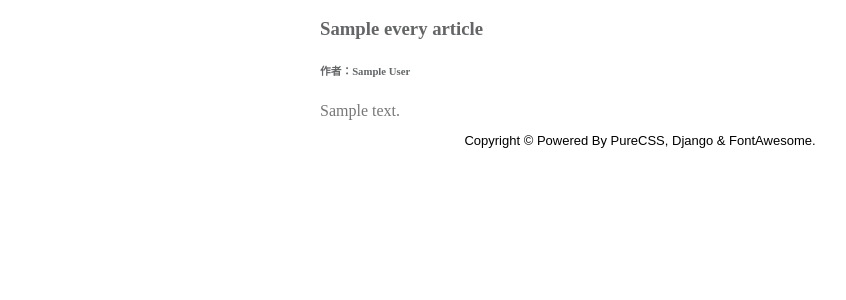
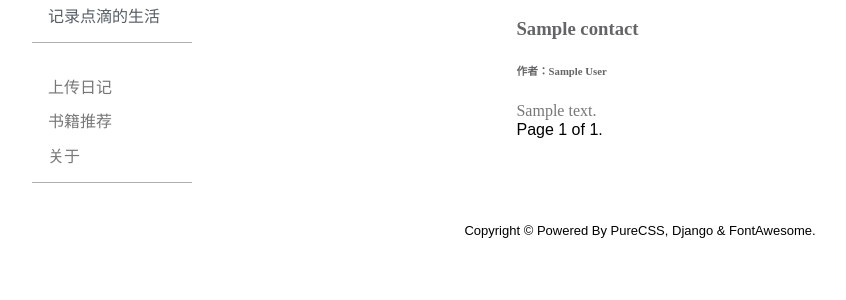
Before and after one commit to AIM-1993/CommunicationsWe, a Django app: template CW/CWblog/templates/CWblog/blog.html in a window 1280 px wide. Shown: the part 189-489 px from the top of the page, without its empty margins (0-846 px from the left). Run offline with Django 3.2, Linux system fonts and the light colour scheme; the template is opened without the code that fills it: most values are stand-ins (such as "Sample title", 1, 10 or a date in 2020); some libraries are stand-ins or nearby versions.

Commit message:
增加了翻页功能

```diff
--- a/CW/CWblog/static/CWblog/css/base.css
+++ b/CW/CWblog/static/CWblog/css/base.css
@@ -51,7 +51,8 @@ div.custom-restricted-width {
 
 .title-font {
   font-family: HYLeMiaoTi;
-  color: rgb(99, 101, 102)
+  color: rgb(99, 101, 102);
+  text-decoration:none;
 }
 
 .box {
--- a/CW/CWblog/templates/CWblog/blog.html
+++ b/CW/CWblog/templates/CWblog/blog.html
@@ -1,4 +1,35 @@
 <!DOCTYPE html>
 {% extends "CWblog/home.html" %}
-{% block side_menu %}{% endblock %}
+{% block content %}
+  <main class="pure-u-1-3 pure-u-md-1-2 text_center">
+    <div class="contents pure-u-md-2-5">
+      {% for contact in contacts %}
+        <table class="pure-table">
+          <h3><a class="title-font" href="{% url 'CWblog:blog' %}">{{ contact.title }}</a></h3>
+          <h6 class="title-font">作者：{{ contact.author }}</h6>
+          <div class="article-font">{{ contact.contents | safe }}</div>
+        </table>
+      {% endfor %}
+      <div class="pagination">
+        <span class="step-links">
+            {% if contacts.has_previous %}
+                <a href="?page=1">&laquo; first</a>
+                <a href="?page={{ contacts.previous_page_number }}">previous</a>
+            {% endif %}
+
+            <span class="current">
+                Page {{ contacts.number }} of {{ contacts.paginator.num_pages }}.
+            </span>
+
+            {% if contacts.has_next %}
+                <a href="?page={{ contacts.next_page_number }}">next</a>
+                <a href="?page={{ contacts.paginator.num_pages }}">last &raquo;</a>
+            {% endif %}
+        </span>
+      </div>
+    </div>
+  </main>
+{% endblock %}
+
+
 {% block side_gallery %}{% endblock %}
--- a/CW/CWblog/templates/CWblog/home.html
+++ b/CW/CWblog/templates/CWblog/home.html
@@ -36,13 +36,30 @@
 {% block content %}
   <main class="pure-u-1-3 pure-u-md-1-2 text_center">
     <div class="contents pure-u-md-2-5">
-      {% for every_article in article %}
+      {% for contact in contacts %}
         <table class="pure-table">
-          <h3 class="title-font">{{ every_article.title }}</h3>
-          <h6 class="title-font">作者：{{ every_article.author }}</h6>
-          <div class="article-font">{{ every_article.contents | safe }}</div>
+          <h3><a class="title-font" href="{% url 'CWblog:blog' %}">{{ contact.title }}</a></h3>
+          <h6 class="title-font">作者：{{ contact.author }}</h6>
+          <div class="article-font">{{ contact.contents | safe }}</div>
         </table>
       {% endfor %}
+      <div class="pagination">
+        <span class="step-links">
+            {% if contacts.has_previous %}
+                <a href="?page=1">&laquo; first</a>
+                <a href="?page={{ contacts.previous_page_number }}">previous</a>
+            {% endif %}
+
+            <span class="current">
+                Page {{ contacts.number }} of {{ contacts.paginator.num_pages }}.
+            </span>
+
+            {% if contacts.has_next %}
+                <a href="?page={{ contacts.next_page_number }}">next</a>
+                <a href="?page={{ contacts.paginator.num_pages }}">last &raquo;</a>
+            {% endif %}
+        </span>
+      </div>
     </div>
   </main>
 {% endblock %}
```
Also changed, not shown: CW/CWblog/views.py (+14 -3 lines), CW/media/media/2018/11/1155115845133776_b.jpg (added).
